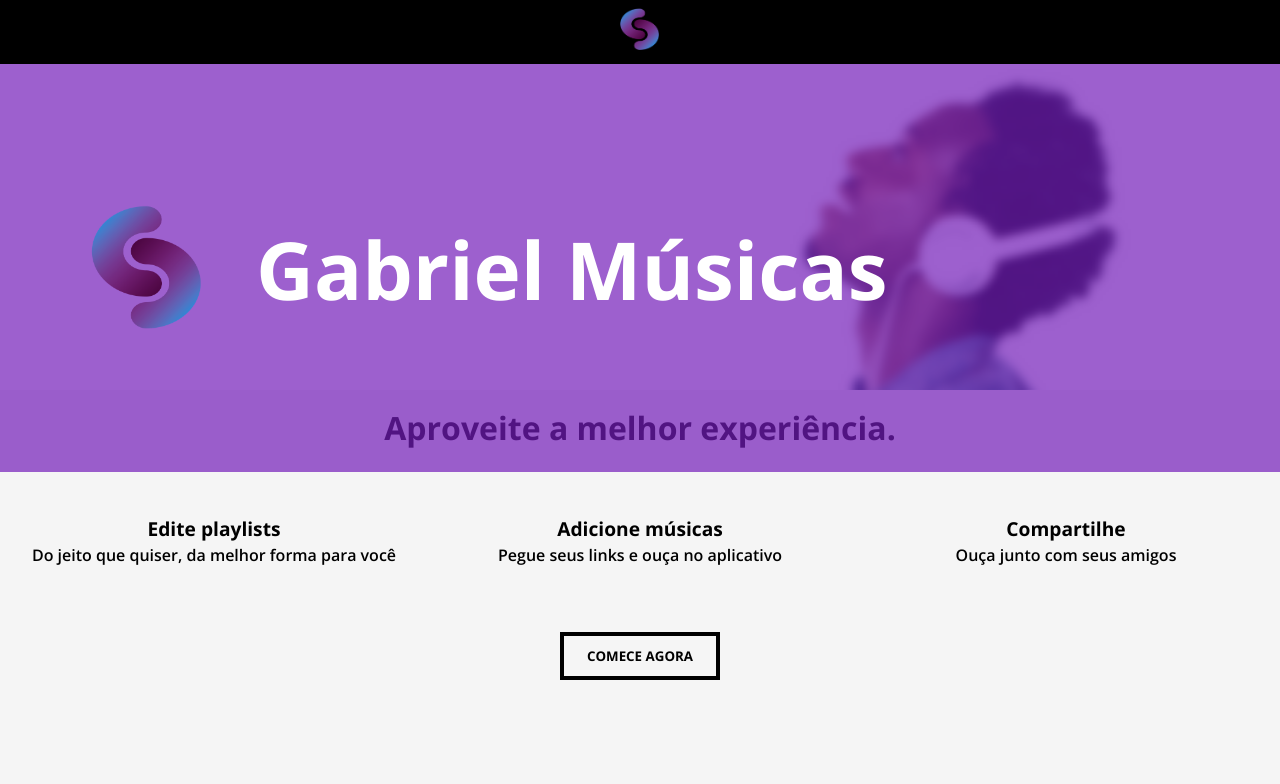
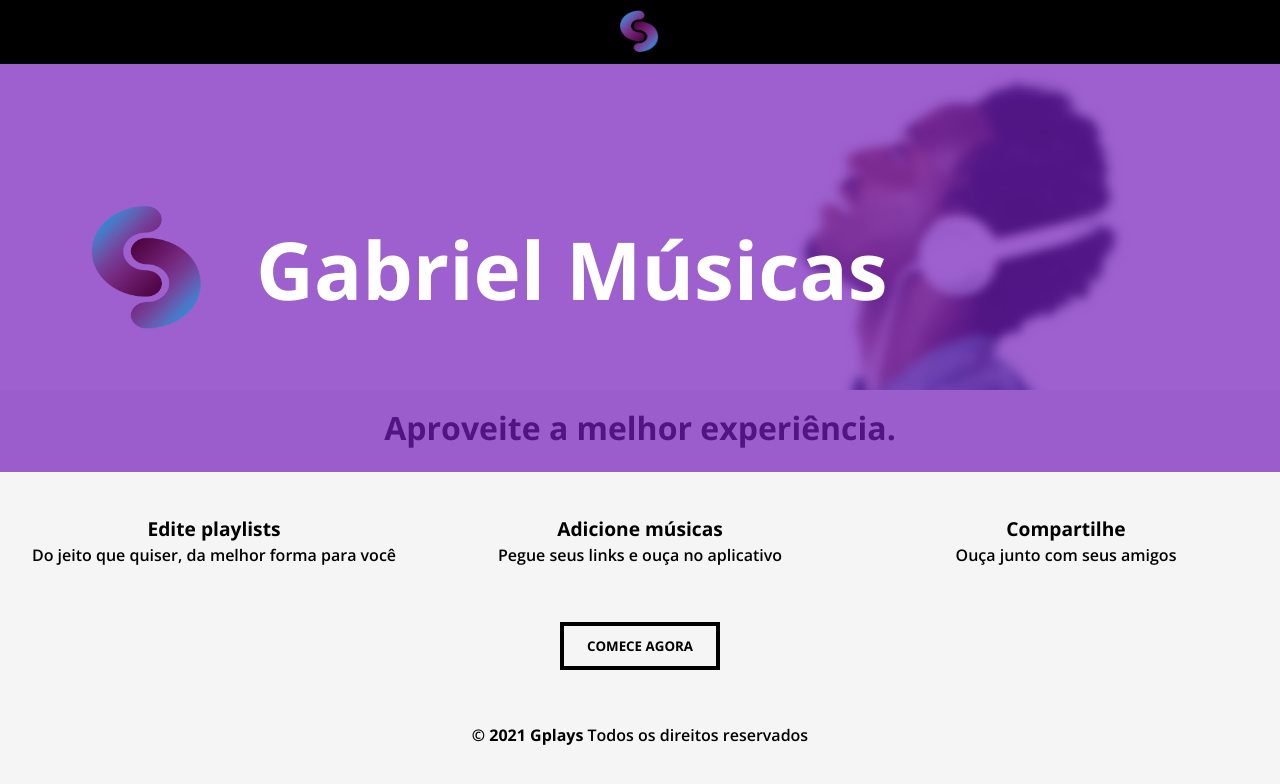
Before and after one commit to gabrielfontineli/atividade05, a plain HTML site: page avaliacao04/inicio.html in a window 1280 px wide. Drawn offline with nearby package versions, Linux system fonts and the light colour scheme.

Commit message:
footer adicionado

```diff
--- a/avaliacao04/inicio.html
+++ b/avaliacao04/inicio.html
@@ -11,7 +11,7 @@
 <body>
     <div class="container">
         <header>
-            <a href="inicio.html"> <img src="img/logomarca-gabriel-musicas.png"> </a>
+            <a href="inicio.html"> <img src="img/logomarca-gabriel-musicas.png" class="grow"> </a>
         </header>
         <div class="background">
             <img src="img/pessoaouvindomusica.png">
@@ -39,6 +39,9 @@
             <form action="main.html" name="paginainicial">
                 <input type="submit" value="COMECE AGORA" class="fade">
             </form>
+            <footer>
+                <span> <strong> © 2021 Gplays </strong> Todos os direitos reservados </span>
+            </footer>
         </div>
     </div>
 </body>
--- a/avaliacao04/src/inicioStyle.css
+++ b/avaliacao04/src/inicioStyle.css
@@ -104,7 +104,7 @@ header img {
 
 form {
     width: 100%;
-    height: 22vh;
+    height: 19.5vh;
     display: flex;
     justify-content: center;
     align-items: center;
@@ -135,3 +135,19 @@ form input {
     background-color: #000000;
     color: rgb(245, 245, 245);
 }
+
+.grow {
+    display: inline-block;
+    vertical-align: middle;
+    -webkit-transform: perspective(1px) translateZ(0);
+    transform: perspective(1px) translateZ(0);
+    box-shadow: 0 0 1px rgba(0, 0, 0, 0);
+    -webkit-transition-duration: 0.3s;
+    transition-duration: 0.3s;
+    -webkit-transition-property: transform;
+    transition-property: transform;
+}
+  .grow:hover, .grow:focus, .grow:active {
+    -webkit-transform: scale(1.1);
+    transform: scale(1.1);
+}
--- a/avaliacao04/src/mainstyle.css
+++ b/avaliacao04/src/mainstyle.css
@@ -89,6 +89,7 @@ table {
     width: 100%;
     max-width: 50vw;
     margin: auto;
+    margin-bottom: 17.5vh;
 }
 
 td {
@@ -121,3 +122,19 @@ form input {
     background-color: #000000;
     color: rgb(245, 245, 245);
 }
+
+.grow {
+    display: inline-block;
+    vertical-align: middle;
+    -webkit-transform: perspective(1px) translateZ(0);
+    transform: perspective(1px) translateZ(0);
+    box-shadow: 0 0 1px rgba(0, 0, 0, 0);
+    -webkit-transition-duration: 0.3s;
+    transition-duration: 0.3s;
+    -webkit-transition-property: transform;
+    transition-property: transform;
+}
+  .grow:hover, .grow:focus, .grow:active {
+    -webkit-transform: scale(1.1);
+    transform: scale(1.1);
+}
```
Also changed, not shown: avaliacao04/main.html (+4 -1 lines).
